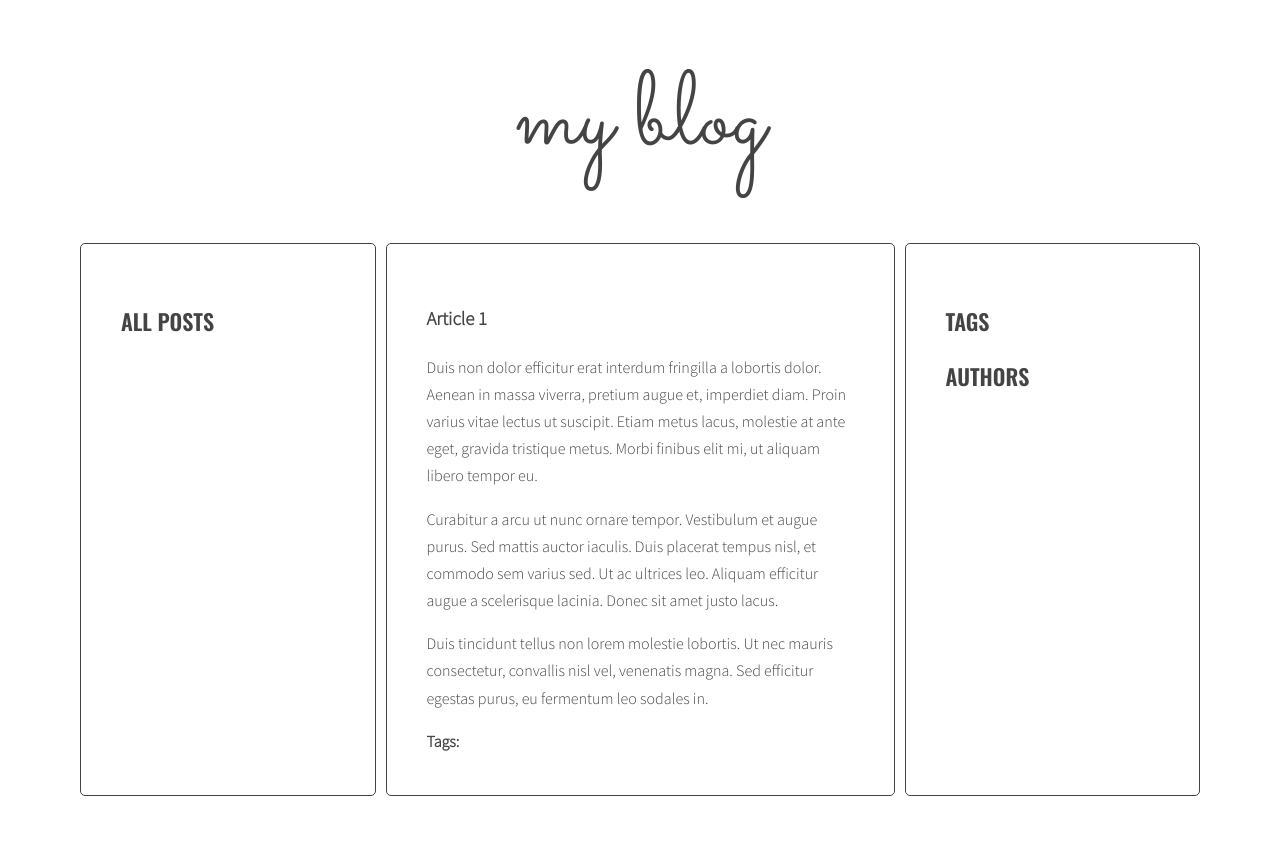
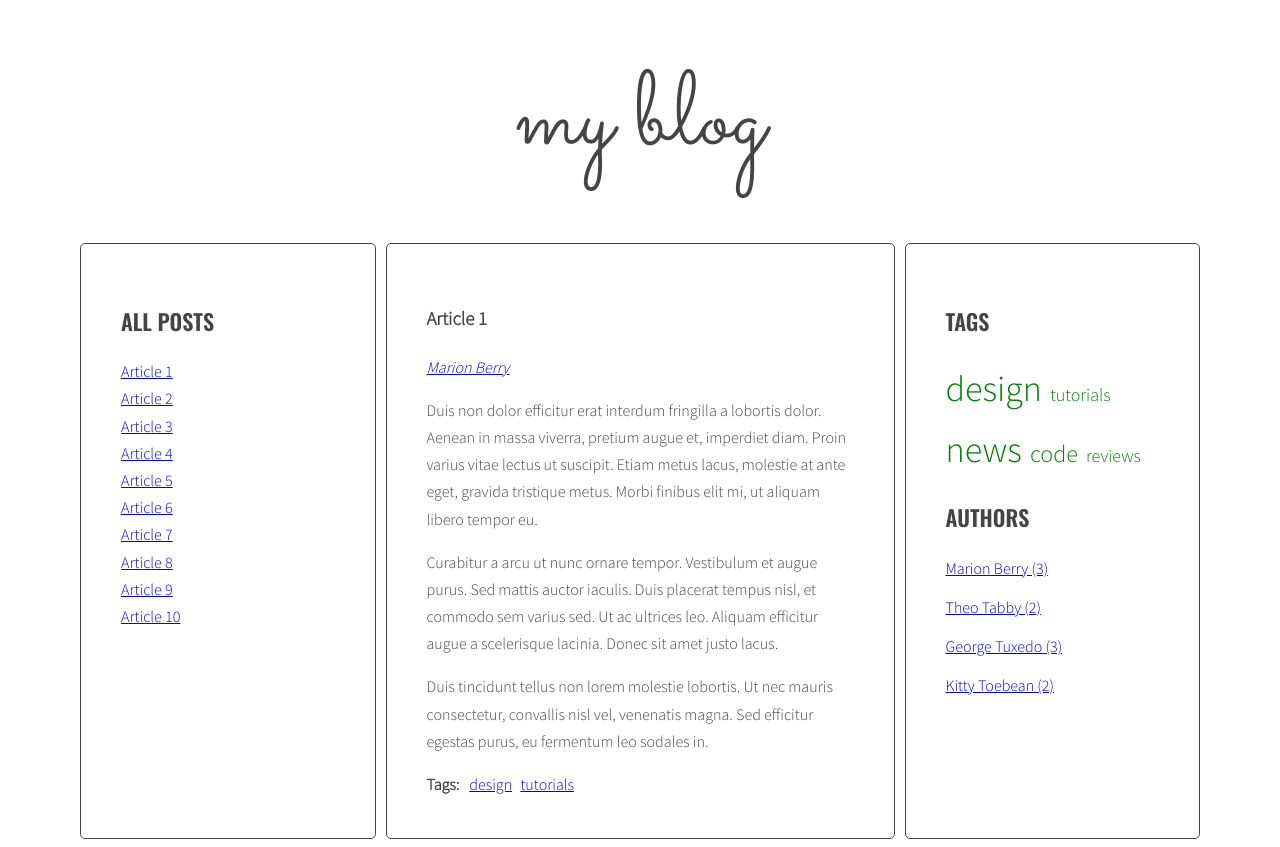
Before and after one commit to AgneskaD/Javascript-Blog, a website: page index.html in a window 1280 px wide. Before the commit the page ends 804 px from the top, so only its background shows below. Drawn offline with nearby package versions, Linux system fonts and the light colour scheme.

Commit message:
Updated HTML

```diff
--- a/index.html
+++ b/index.html
@@ -189,6 +189,26 @@
           </main>
         </div>
       </div>
-    <script src="js/script.js"></script>
+      <script id="template-author-right-link" type="text/x-handlebars-template">
+        {{#each authors}}
+        <li><a href="#{{ id }}"><span>{{ name }} ({{ count }})</span></a></li>
+        {{/each}}
+      </script>
+      <script id="template-tag-cloud-link" type="text/x-handlebars-template">
+        {{#each tags}}
+        <li><a href="#tag-{{ tag }}" class="{{className}}"><span>{{ tag }}</span></a></li>
+        {{/each}}
+      </script>
+      <script id="template-author-link" type="text/x-handlebars-template">
+        <li><a href="#{{ author }}"><span>{{ author }}</span></a></li>
+      </script>
+      <script id="template-tag-link" type="text/x-handlebars-template">
+        <li><a href="#tag-{{ tag }}"><span>{{ tag }}</span></a></li>
+      </script>
+      <script id="template-article-link" type="text/x-handlebars-template">
+      <li><a href="#{{ id }}"><span>{{ title }}</span></a></li>
+      </script>
+      <script src="https://cdnjs.cloudflare.com/ajax/libs/handlebars.js/4.1.0/handlebars.min.js"></script>
+      <script src="js/script.js"></script>
 </body>
 </html>
--- a/js/script.js
+++ b/js/script.js
@@ -1,6 +1,14 @@
 /* eslint-disable no-inner-declarations */
 {
     'use strict';
+
+    const templates = {
+      articleLink: Handlebars.compile(document.querySelector('#template-article-link').innerHTML),
+      tagLink: Handlebars.compile(document.querySelector('#template-tag-link').innerHTML),
+      authorLink: Handlebars.compile(document.querySelector('#template-author-link').innerHTML),
+      tagCloudLink: Handlebars.compile(document.querySelector('#template-tag-cloud-link').innerHTML),
+      authorRightLink: Handlebars.compile(document.querySelector('#template-author-right-link').innerHTML),
+    };
 
     const opt = {
       articleSelector: '.post',
@@ -17,15 +25,13 @@
     const titleClickHandler = function(event) {
       event.preventDefault();
       const clickedElement = this;
-
-    /* [DONE] remove class 'active'from all article links */
+      /* [DONE] remove class 'active' from all article links  */
       const activeLinks = document.querySelectorAll('.titles a.active');
       for(let activeLink of activeLinks) {
         activeLink.classList.remove('active');
       }
       /* [DONE] add class 'active' to the clicked link */
       clickedElement.classList.add('active');
-
       /* [DONE] remove class 'active' from all articles */
       const activeArticles = document.querySelectorAll('.posts article.active');
       for(let activeArticle of activeArticles) {
@@ -35,7 +41,6 @@
       const articleSelector = clickedElement.getAttribute('href');
       /* [DONE] find the correct article using the selector (value of 'href' attribute) */
       const targetArticle = document.querySelector(articleSelector);
-
       /* [DONE] add class 'active' to the correct article */
       targetArticle.classList.add('active');
     };
@@ -55,15 +60,16 @@
         /* [DONE] get the title from the title element */
         const articleTitle = titleElement.innerHTML;
         /* [DONE] create HTML of the link */
-    const linkHTML = '<li><a href="#' + articleId + '"><span>' + articleTitle + '</span></a></li>';
-    console.log(linkHTML);
+        const linkHTMLData = {id: articleId, title: articleTitle};
+        const linkHTML = templates.articleLink(linkHTMLData);
         /* [DONE] insert link into titleList */
+        html = html + linkHTML;
       }
-
       titleList.innerHTML = html;
       const links = document.querySelectorAll('.titles a');
       for(let link of links) {
         link.addEventListener('click', titleClickHandler);
+      }
     }
     generateTitleLinks();
 
@@ -92,6 +98,7 @@ function calculateTagsParams(tags) {
       return opt.cloudClassPrefix + classNumber;
     }
 
+
     function generateTags() {
       /* [NEW] create a new variable allTags with an empty object */
       let allTags = {};
@@ -110,7 +117,8 @@ function generateTags() {
         /* START LOOP: for each tag */
         for(let tag of articleTagsArray) {
           /* generate HTML of the link */
-        const tagHTML = '<li><a href="#tag-' + tag + '"><span>' + tag + '</span></a></li>';
+          const tagHTMLData = {id: tag, tag: tag};
+          const tagHTML = templates.tagLink(tagHTMLData);
           /* add generated code to html variable */
           html = html + tagHTML;
           /* [NEW] check if this link is NOT already in allTags */
@@ -126,23 +134,28 @@ function generateTags() {
         tagList.innerHTML = html;
       /* END LOOP: for every article: */
       }
-  }
       /* [NEW] find list of tags in right column */
       const tagList = document.querySelector(opt.tagsListSelector);
       //console.log(tagList);
       /* [NEW] create variable for all links HTML code */
       const tagsParams = calculateTagsParams(allTags);
       //console.log('tagsParams:', tagsParams);
-   let allTagsHTML = '';
+      const allTagsData = {tags: []};
       /* [NEW] START LOOP: for each tag in allTags: */
       for(let tag in allTags) {
       /* [NEW] generate code of a link and add it to allTagsHTML */
-   allTagsHTML += '<li><a href="#tag-' + tag + '"' + ' class="' + calculateTagClass(allTags[tag], tagsParams) + '" >' + '<span>' +  tag + '</span></a></li>';
+        allTagsData.tags.push({
+          tag: tag,
+          count: allTags[tag],
+          className: calculateTagClass(allTags[tag], tagsParams)
+        });
         //console.log(allTagsHTML);
+      /* [NEW] END LOOP: for each tag in allTags: */
       }
-   /* [NEW] END LOOP: for each tag in allTags: */
       /*[NEW] add HTML from allTagsHTML to tagList */
-   tagList.innerHTML = allTagsHTML;
+      tagList.innerHTML = templates.tagCloudLink(allTagsData);
+      //console.log(allTagsData);
+    }
     generateTags();
 
     function tagClickHandler(event) {
@@ -151,7 +164,6 @@ function generateTags() {
       /* make new constant named "clickedElement" and give it the value of "this" */
       const clickedElement = this;
       /* make a new constant "href" and read the attribute "href" of the clicked element */
-    const href = clickedElement.getAttribute('href');
       const href = clickedElement.getAttribute('href');
       //console.log(href);
       /* make a new constant "tag" and extract tag from the "href" constant */
@@ -189,7 +201,6 @@ function generateTags() {
     }
 
     addClickListenersToTags();
-}
 
     function generateAuthors() {
       let allAuthors = {};
@@ -204,7 +215,8 @@ function generateAuthors() {
         /* get authors from data-authors attribute */
         const authorTags = article.getAttribute('data-author');
         /* generate HTML of the link */
-      const tagHTML = '<a href="#' + authorTags + '"><span> by ' + authorTags + '</span></a>';
+        const authorHTMLData = {id: authorTags, author: authorTags};
+        const tagHTML = templates.authorLink(authorHTMLData);
         /* add generated code to html variable */
         html = html + tagHTML;
         /* [NEW] check if this link is NOT already in allAuthors */
@@ -213,24 +225,28 @@ function generateAuthors() {
         } else {
           allAuthors[authorTags]++;
         }
-
         /* insert HTML of all the links into the tags wrapper */
         authorWrapper.innerHTML = html;
       }
       /* [NEW] find list of tags in right column */
       const authorList = document.querySelector(opt.authorsListSelector);
       //console.log(authorList);
-    let allAuthorsHTML = '';
+      const allAuthorsData = {authors: []};
       /* [NEW] START LOOP: for each author in allAuthors: */
       for (let author in allAuthors) {
       /* [NEW] generate code of a link and add it to allAuthorsHTML */
-    allAuthorsHTML += `<li><a href="#${author}"><span>${author} (${allAuthors[author]})</span></a></li>`;
+        allAuthorsData.authors.push({
+          id: author,
+          name: author,
+          count: allAuthors[author],
+        });
       }
-    //console.log(allAuthorsHTML);
       /*[NEW] add HTML from allAuthorsHTML to authorList */
-    authorList.innerHTML = allAuthorsHTML;
+      authorList.innerHTML = templates.authorRightLink(allAuthorsData);
+      console.log(allAuthorsData);
     }
     generateAuthors();
+
 
     function authorClickHandler(event) {
       /* prevent default action for this event */
@@ -275,8 +291,6 @@ function generateAuthors() {
 
     addClickListenersToAuthors();
 
-}
-
     function authorRightClickHandler(event) {
       /* prevent default action for this event */
       event.preventDefault();
--- a/sass/style.scss
+++ b/sass/style.scss
@@ -111,6 +111,7 @@ body {
 
 .post-author {
   font-style: italic;
+  list-style-type: none;
 }
 
 .post-tags {
```
Also changed, not shown: .eslintrc.json, css/style.css, 1 other file. Lines whose indentation alone changed are shown as unchanged.
